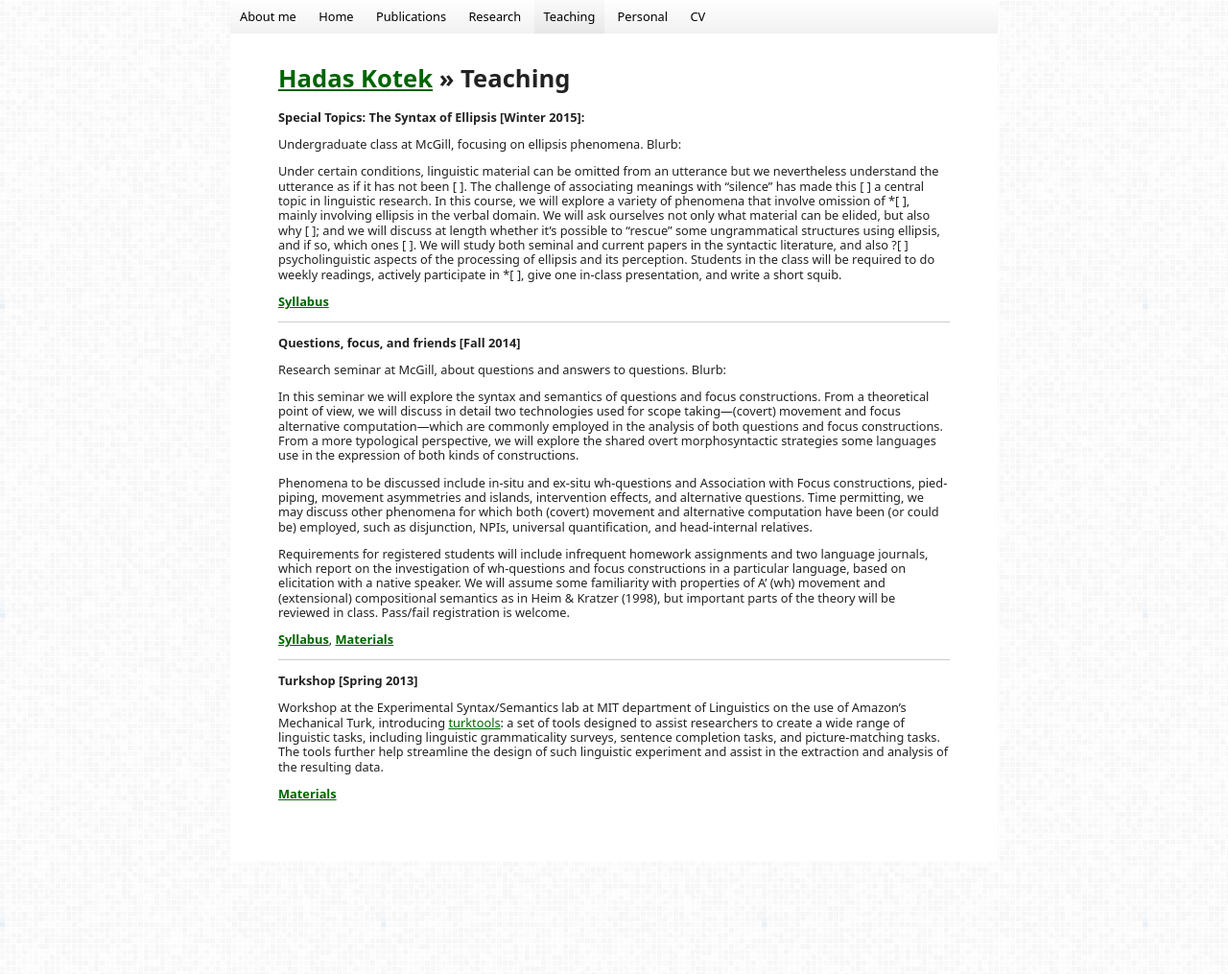
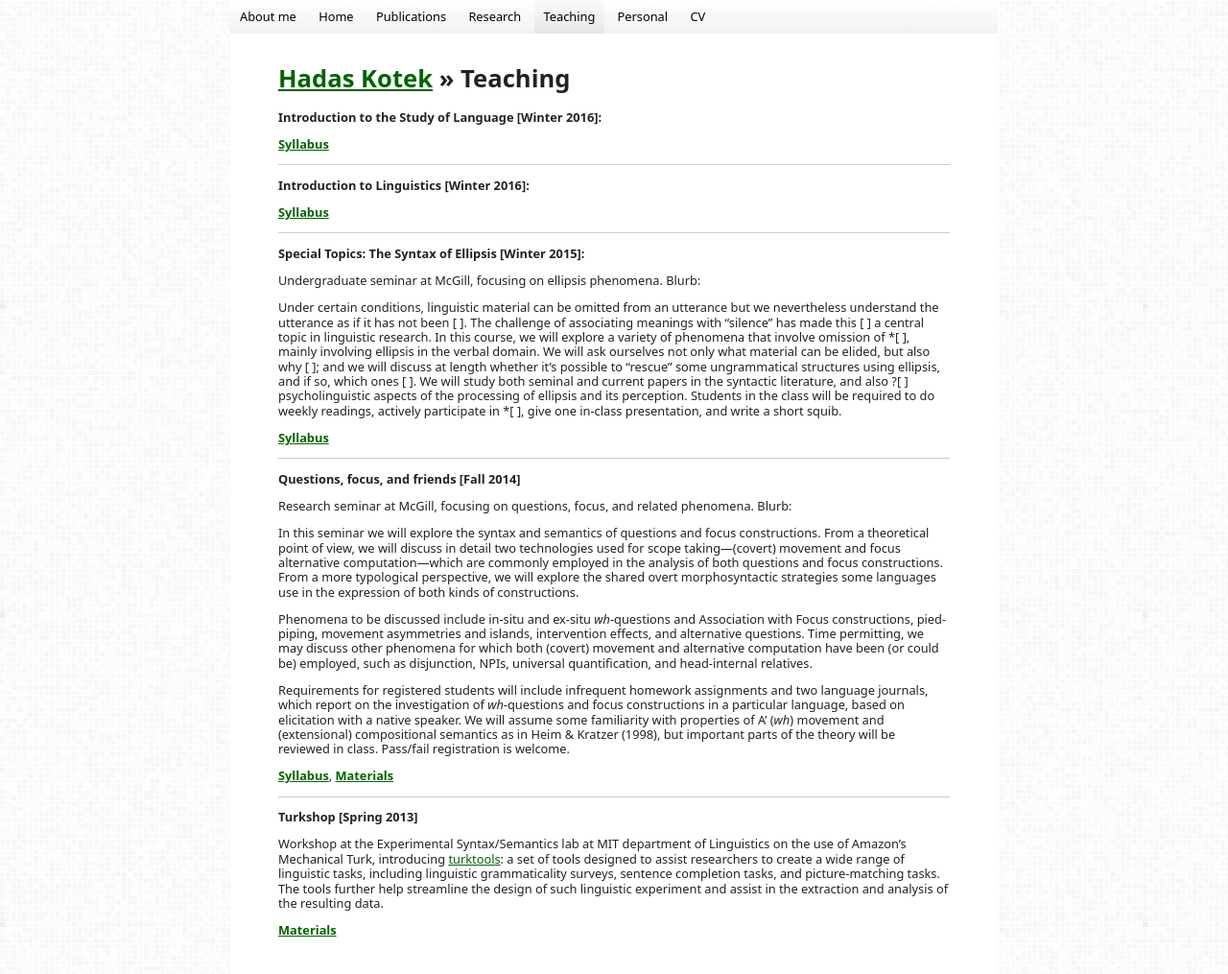
Before and after one commit to hkotek/hkotek.com, a Jekyll site: the page built from teaching.md, in a window 1280 px wide and 1040 px high. Shown: the top 1015 px of the window at 96% size. Built offline with Jekyll 4.4.1, drawn with Linux system fonts in a browser that asks for light colours.

Commit message:
teaching page and various tweaks
removed old stuff from “recent/upcoming”, old projects from research;
new syllabi; CV update

```diff
--- a/teaching.md
+++ b/teaching.md
@@ -2,9 +2,25 @@
 layout: default
 title: Teaching
 ---
+
+**Introduction to the Study of Language [Winter 2016]:**
+
+
+[**Syllabus**](LING200-syllabus.pdf)
+
+--------------
+
+**Introduction to Linguistics [Winter 2016]:**
+
+
+[**Syllabus**](LING201-syllabus.pdf)
+
+--------------
+
+
 **Special Topics: The Syntax of Ellipsis [Winter 2015]:**
 
-Undergraduate class at McGill, focusing on ellipsis phenomena. Blurb:
+Undergraduate seminar at McGill, focusing on ellipsis phenomena. Blurb:
 
 Under certain conditions, linguistic material can be omitted from an utterance but we nevertheless understand the utterance as if it has not been [ ]. The challenge of associating meanings with "silence" has made this [ ] a central topic in linguistic research. In this course, we will explore a variety of phenomena that involve omission of *[ ], mainly involving ellipsis in the verbal domain. We will ask ourselves not only what material can be elided, but also why [ ]; and we will discuss at length whether it's possible to "rescue" some ungrammatical structures using ellipsis, and if so, which ones [ ]. We will study both seminal and current papers in the syntactic literature, and also ?[ ] psycholinguistic aspects of the processing of ellipsis and its perception. Students in the class will be required to do weekly readings, actively participate in *[ ], give one in-class presentation, and write a short squib.
 
@@ -14,13 +30,13 @@ Under certain conditions, linguistic material can be omitted from an utterance b
 
 **Questions, focus, and friends [Fall 2014]**
 
-Research seminar at McGill, about questions and answers to questions. Blurb:
+Research seminar at McGill, focusing on questions, focus, and related phenomena. Blurb:
 
 In this seminar we will explore the syntax and semantics of questions and focus constructions. From a theoretical point of view, we will discuss in detail two technologies used for scope taking---(covert) movement and focus alternative computation---which are commonly employed in the analysis of both questions and focus constructions. From a more typological perspective, we will explore the shared overt morphosyntactic strategies some languages use in the expression of both kinds of constructions.
 
-Phenomena to be discussed include in-situ and ex-situ wh-questions and Association with Focus constructions, pied-piping, movement asymmetries and islands, intervention effects, and alternative questions. Time permitting, we may discuss other phenomena for which both (covert) movement and alternative computation have been (or could be) employed, such as disjunction, NPIs, universal quantification, and head-internal relatives.
+Phenomena to be discussed include in-situ and ex-situ *wh*-questions and Association with Focus constructions, pied-piping, movement asymmetries and islands, intervention effects, and alternative questions. Time permitting, we may discuss other phenomena for which both (covert) movement and alternative computation have been (or could be) employed, such as disjunction, NPIs, universal quantification, and head-internal relatives.
 
-Requirements for registered students will include infrequent homework assignments and two language journals, which report on the investigation of wh-questions and focus constructions in a particular language, based on elicitation with a native speaker. We will assume some familiarity with properties of A' (wh) movement and (extensional) compositional semantics as in Heim & Kratzer (1998), but important parts of the theory will be reviewed in class. Pass/fail registration is welcome.
+Requirements for registered students will include infrequent homework assignments and two language journals, which report on the investigation of *wh*-questions and focus constructions in a particular language, based on elicitation with a native speaker. We will assume some familiarity with properties of A' (*wh*) movement and (extensional) compositional semantics as in Heim & Kratzer (1998), but important parts of the theory will be reviewed in class. Pass/fail registration is welcome.
 
 [**Syllabus**](wh-focus-syllabus.pdf), [**Materials**](http://people.linguistics.mcgill.ca/~hadas.kotek/wh-focus/)
 
```
Also changed, not shown: index.md (+0 -10 lines), research.md (+0 -9 lines), 4 other files.
